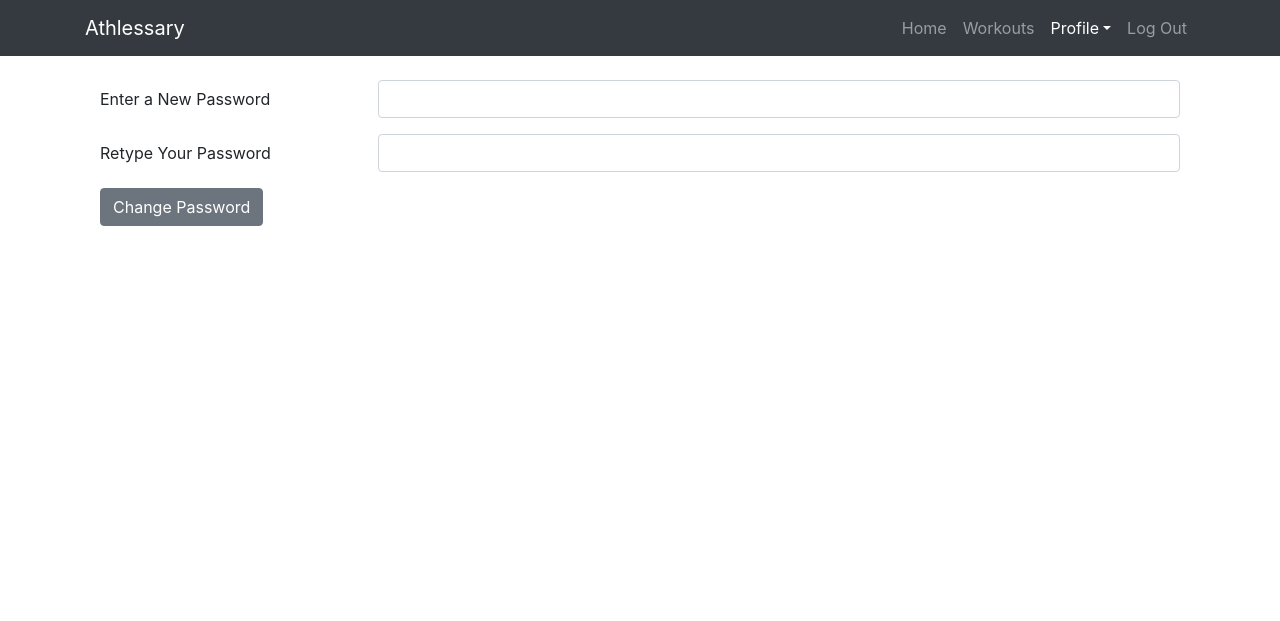
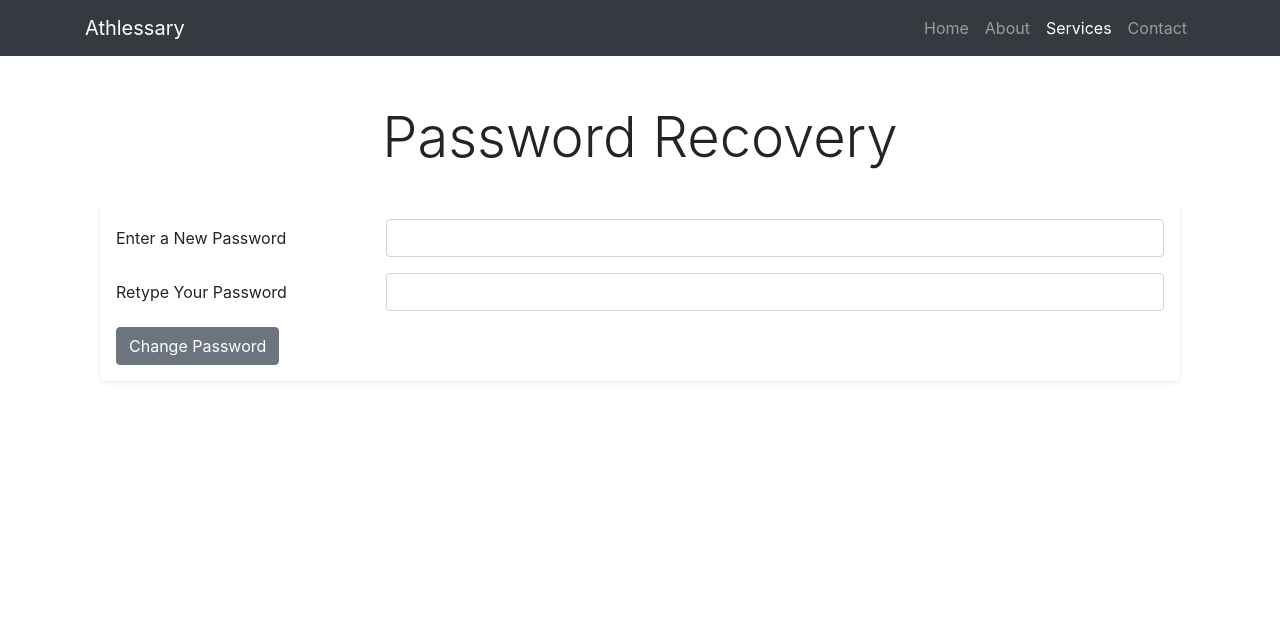
Before and after one commit to SubSixSolutions/athlessary, a Flask app: template templates/password_recovery.html in a window 1280 px wide. Shown: the top 621 px of the page. Run offline with Flask 3, Linux system fonts and the light colour scheme; the template is opened without the code that fills it: values that come from a table or form of the project are taken from there, others are empty; some libraries are stand-ins or nearby versions.

Commit message:
add style to password recover

```diff
--- a/templates/password_recovery.html
+++ b/templates/password_recovery.html
@@ -13,10 +13,10 @@
     <!-- Bootstrap core CSS -->
 
     <!-- Link versions of bootstrap and JavaScript -->
-    <link rel="stylesheet" href="https://maxcdn.bootstrapcdn.com/bootstrap/4.0.0/css/bootstrap.min.css">
+    <link rel="stylesheet" href="https://maxcdn.bootstrapcdn.com/bootstrap/4.1.0/css/bootstrap.min.css">
     <script src="https://ajax.googleapis.com/ajax/libs/jquery/3.3.1/jquery.min.js"></script>
     <script src="https://cdnjs.cloudflare.com/ajax/libs/popper.js/1.12.9/umd/popper.min.js"></script>
-    <script src="https://maxcdn.bootstrapcdn.com/bootstrap/4.0.0/js/bootstrap.min.js"></script>
+    <script src="https://maxcdn.bootstrapcdn.com/bootstrap/4.1.0/js/bootstrap.min.js"></script>
 
     <!-- Custom styles for this template -->
     <style>
@@ -91,22 +91,18 @@
           <div class="collapse navbar-collapse" id="navbarResponsive">
             <ul class="navbar-nav ml-auto">
               <li class="nav-item">
-                <a class="nav-link" href="{{ url_for('team') }}">Home
-                  <span class="sr-only">(current)</span>
+                <a class="nav-link" href="{{url_for('new_signup')}}">Home
                 </a>
               </li>
               <li class="nav-item">
-                <a class="nav-link" href="{{url_for('workouts')}}">Workouts</a>
-              </li>
-              <li class="nav-item active dropdown">
-                <a class="nav-link dropdown-toggle" data-toggle="dropdown" href="#" role="button" aria-haspopup="true" aria-expanded="false">Profile</a>
-                <div class="dropdown-menu">
-                  <a class="dropdown-item" href="{{url_for('profile')}}">Edit</a>
-                  <a class="dropdown-item" href="{{url_for('settings')}}">Settings</a>
-                </div>
+                <a class="nav-link" href="#">About</a>
               </li>
               <li class="nav-item">
-                <a class="nav-link" href="{{url_for('logout')}}">Log Out</a>
+                <a class="nav-link active" href="#">Services</a>
+                <span class="sr-only">(current)</span>
+              </li>
+              <li class="nav-item">
+                <a class="nav-link" href="#">Contact</a>
               </li>
             </ul>
           </div>
@@ -114,12 +110,13 @@
       </nav>
 
       <!-- Your Content Here -->
-      <div class="col mt-4">
-        <form action="{{ url_for('recover_password', token=token) }}" method="POST">
+      <div class="col mt-5">
+        <h4 class="display-4 text-center pb-4">Password Recovery</h4>
+        <form class="shadow-sm p-3 mb-4 bg-white rounded" action="{{ url_for('recover_password', token=token) }}" method="POST">
           {{pass_form.csrf_token}}
           <div class="form-group row">
-            <label for="staticEmail" class="col-sm-3 col-form-label">Enter a New Password</label>
-            <div class="col-sm-9">
+            <label for="staticEmail" class="col-lg-3 col-md-4 col-form-label">Enter a New Password</label>
+            <div class="col-lg-9 col-md-8">
               {{pass_form.new_pass(class_="form-control", placeholder="", autocomplete="new-password")}}
               <small>
                 {% for err in pass_form.new_pass.errors %}
@@ -129,8 +126,8 @@
             </div>
           </div>
           <div class="form-group row">
-            <label for="inputPassword" class="col-sm-3 col-form-label">Retype Your Password</label>
-            <div class="col-sm-9">
+            <label for="inputPassword" class="col-lg-3 col-md-4 col-form-label">Retype Your Password</label>
+            <div class="col-lg-9 col-md-8">
               {{pass_form.retype_new_pass(class_="form-control", placeholder="", autocomplete="new-password")}}
               <small>
                 {% for err in pass_form.retype_new_pass.errors %}
```
Also changed, not shown: templates/recover.html (+23 -17 lines), templates/user_settings.html (+17 -11 lines).
